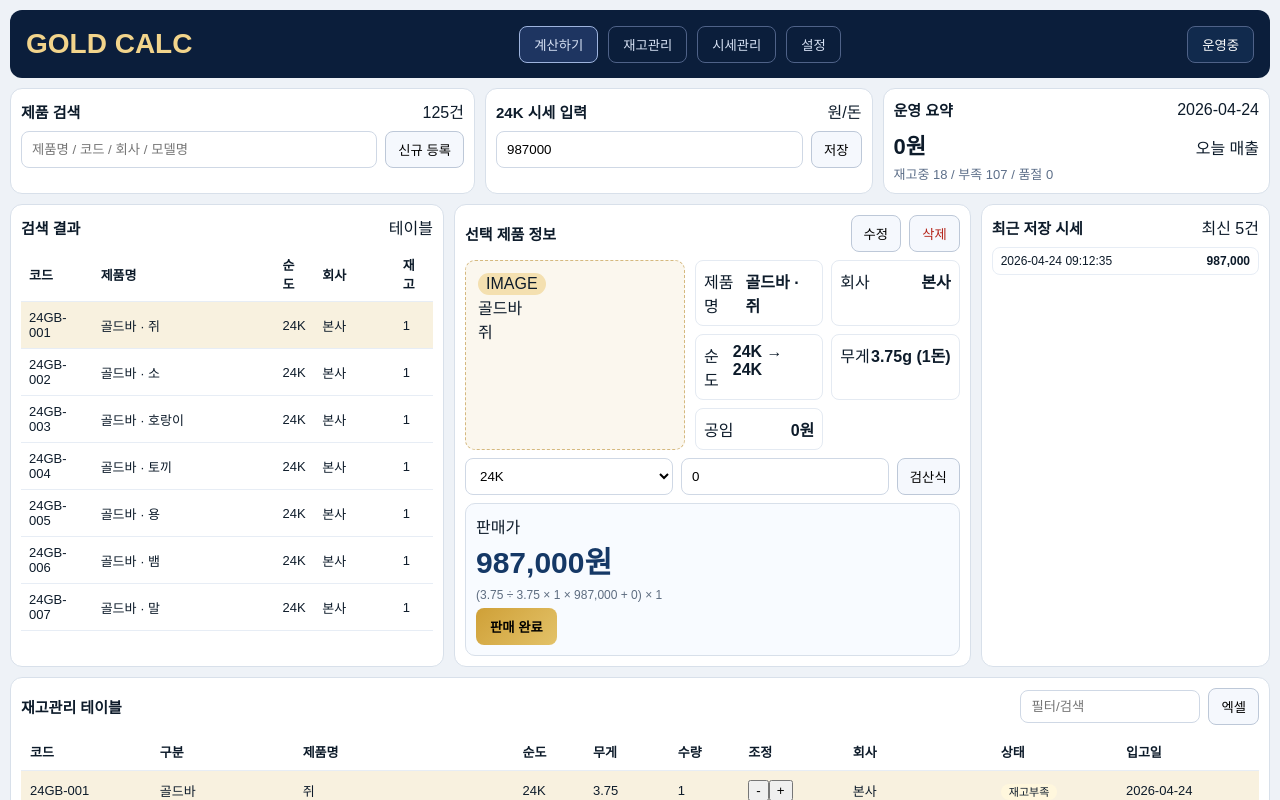
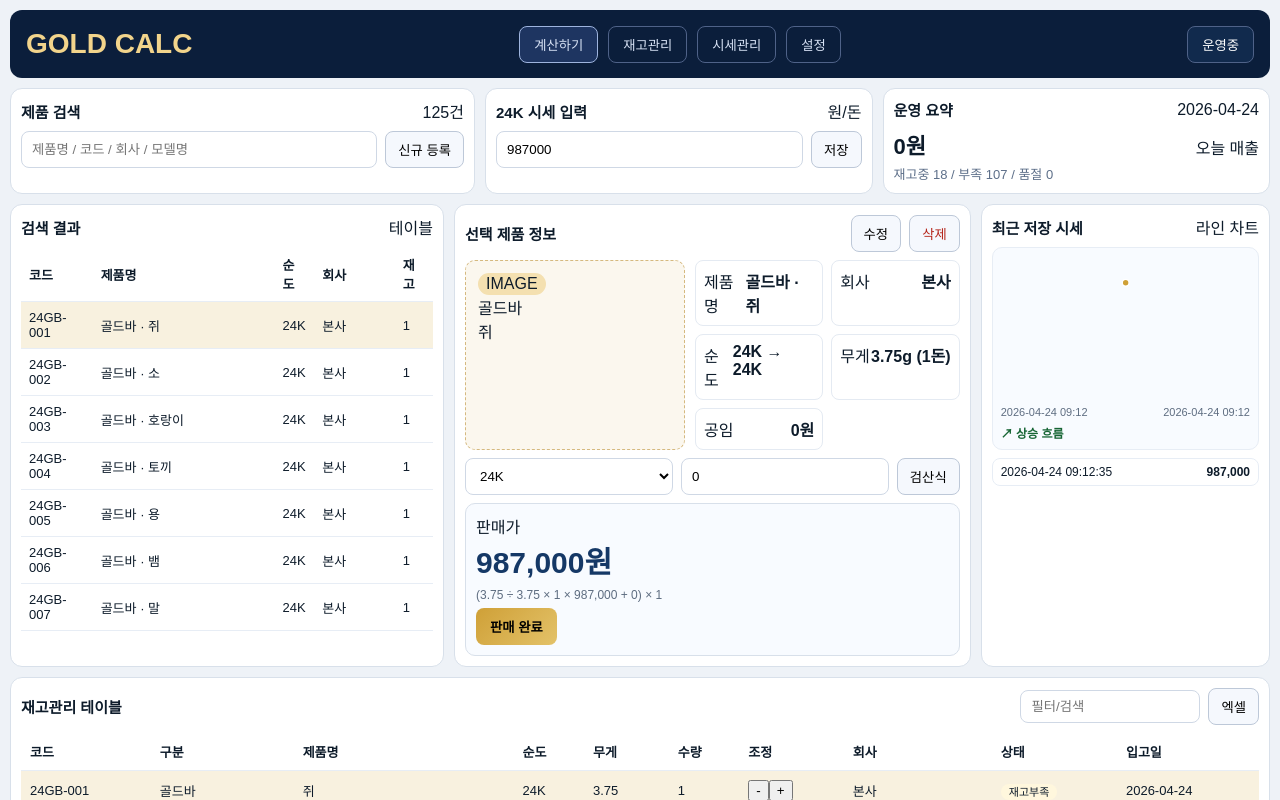
Before and after one commit to rltn33/gold-calc, a React (Vite) app: page / in a window 1280 px wide. Both pictures are taken after a click on the button "저장". Shown: the top 800 px of the page. Built offline with nearby package versions, Linux system fonts and the light colour scheme.

Commit message:
시세관리 최근 시세 라인 차트 UI 추가

```diff
--- a/src/App.css
+++ b/src/App.css
@@ -24,6 +24,15 @@ tr.selected-row{background:#f8f1df}
 .price-box{margin-top:8px;border:1px solid #d8e0ea;border-radius:10px;padding:10px;background:#f8fbff}.price-value{font-size:30px;font-weight:800;color:#153866}.formula{font-size:12px;color:#5e6d81;margin:6px 0}
 .sale-button{border:0;background:linear-gradient(135deg,#cfa037,#e3c269);padding:9px 14px;border-radius:8px;font-weight:700}
 .summary .mini-list{display:grid;gap:6px}.mini-item{font-size:12px;padding:6px 8px;border:1px solid #e7edf5;border-radius:8px;display:flex;justify-content:space-between}
+.market-chart-wrap{border:1px solid #e7edf5;border-radius:10px;padding:8px;background:#f8fbff;margin-bottom:8px}
+.market-chart{width:100%;height:150px;display:block}
+.market-chart-line{fill:none;stroke:#2f6fcf;stroke-width:2.5}
+.market-chart-point{fill:#6b9de5}
+.market-chart-point.latest{fill:#cfa037;stroke:#fff;stroke-width:1.5}
+.chart-axis-labels{display:flex;justify-content:space-between;font-size:11px;color:#5e6d81}
+.chart-trend{margin-top:6px;font-size:12px;font-weight:700}
+.chart-trend.up{color:#166534}.chart-trend.down{color:#b42318}
+.recent-price-notes{margin-top:8px}
 .inventory-panel{padding-bottom:8px}.inventory-scroll{max-height:250px;overflow:auto}
 .head-actions{display:flex;gap:8px;align-items:center}.filter{width:180px}
 .stock-badge{padding:2px 8px;border-radius:999px;font-size:11px}.instock{background:#e9f7eb}.low{background:#fff7dd}.soldout{background:#ffe8e8}
--- a/src/App.jsx
+++ b/src/App.jsx
@@ -2057,6 +2057,39 @@ export default function App() {
   const soldOutCount = inventory.filter((item) => Number(item.qty || 0) <= 0).length;
   const recentSales = salesLog.slice(0, 10);
   const recentMarketSnapshots = marketSnapshots.slice(0, 10);
+  const chartSnapshots = [...recentMarketSnapshots].reverse();
+  const latestSnapshot = recentMarketSnapshots[0];
+
+  const marketChart = useMemo(() => {
+    if (chartSnapshots.length === 0) return null;
+    const width = 300;
+    const height = 140;
+    const padding = { top: 12, right: 12, bottom: 26, left: 12 };
+    const prices = chartSnapshots.map((snap) => Number(snap.marketPrice || 0));
+    const min = Math.min(...prices);
+    const max = Math.max(...prices);
+    const span = Math.max(max - min, 1);
+    const plotWidth = width - padding.left - padding.right;
+    const plotHeight = height - padding.top - padding.bottom;
+    const points = chartSnapshots.map((snap, idx) => {
+      const x = padding.left + (chartSnapshots.length === 1 ? plotWidth / 2 : (idx / (chartSnapshots.length - 1)) * plotWidth);
+      const y = padding.top + ((max - Number(snap.marketPrice || 0)) / span) * plotHeight;
+      return {
+        x,
+        y,
+        label: `${snap.date} ${snap.time.slice(0, 5)}`,
+      };
+    });
+    return {
+      width,
+      height,
+      points,
+      path: points.map((point, idx) => `${idx === 0 ? "M" : "L"}${point.x},${point.y}`).join(" "),
+      firstLabel: points[0]?.label || "",
+      lastLabel: points[points.length - 1]?.label || "",
+      trendUp: (latestSnapshot?.marketPrice || 0) >= Number(chartSnapshots[0]?.marketPrice || 0),
+    };
+  }, [chartSnapshots, latestSnapshot]);
 
   return (
     <>
@@ -2152,9 +2185,32 @@ export default function App() {
           </article>
 
           <article className="panel compact summary">
-            <div className="panel-head"><h2>최근 저장 시세</h2><span>최신 5건</span></div>
-            <div className="mini-list">
-              {recentMarketSnapshots.slice(0, 5).map((snap, idx) => (
+            <div className="panel-head"><h2>최근 저장 시세</h2><span>라인 차트</span></div>
+            {marketChart && (
+              <div className="market-chart-wrap">
+                <svg viewBox={`0 0 ${marketChart.width} ${marketChart.height}`} className="market-chart" role="img" aria-label="최근 시세 흐름 차트">
+                  <path d={marketChart.path} className="market-chart-line" />
+                  {marketChart.points.map((point, idx) => (
+                    <circle
+                      key={`point-${idx}`}
+                      cx={point.x}
+                      cy={point.y}
+                      r={idx === marketChart.points.length - 1 ? 4 : 2.6}
+                      className={idx === marketChart.points.length - 1 ? "market-chart-point latest" : "market-chart-point"}
+                    />
+                  ))}
+                </svg>
+                <div className="chart-axis-labels">
+                  <span>{marketChart.firstLabel}</span>
+                  <span>{marketChart.lastLabel}</span>
+                </div>
+                <div className={`chart-trend ${marketChart.trendUp ? "up" : "down"}`}>
+                  {marketChart.trendUp ? "↗ 상승 흐름" : "↘ 하락 흐름"}
+                </div>
+              </div>
+            )}
+            <div className="mini-list recent-price-notes">
+              {recentMarketSnapshots.slice(0, 3).map((snap, idx) => (
                 <div key={`${snap.date}-${idx}`} className="mini-item">{snap.date} {snap.time} <b>{money(snap.marketPrice)}</b></div>
               ))}
               {recentMarketSnapshots.length === 0 && <div className="recent-sales-empty">저장된 시세 없음</div>}
```
